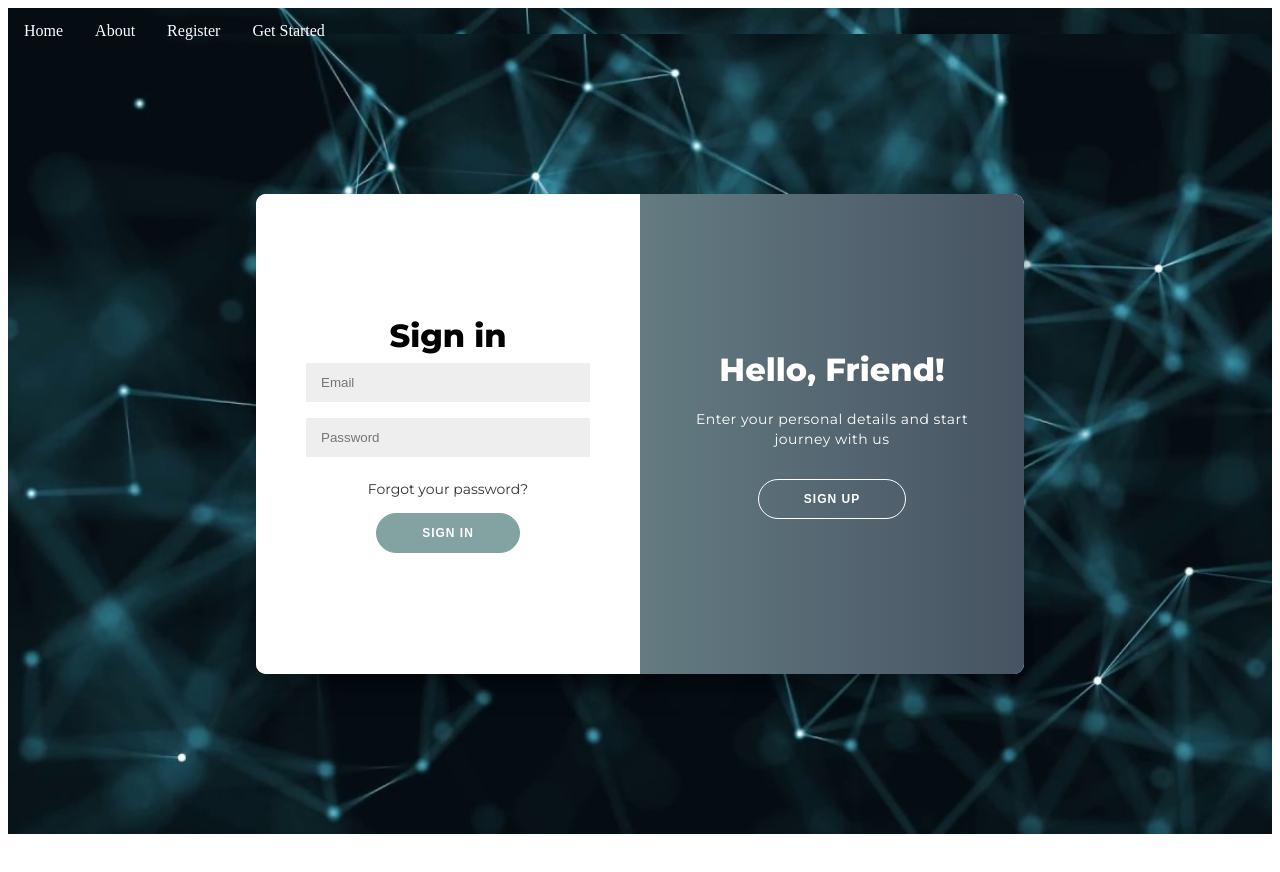
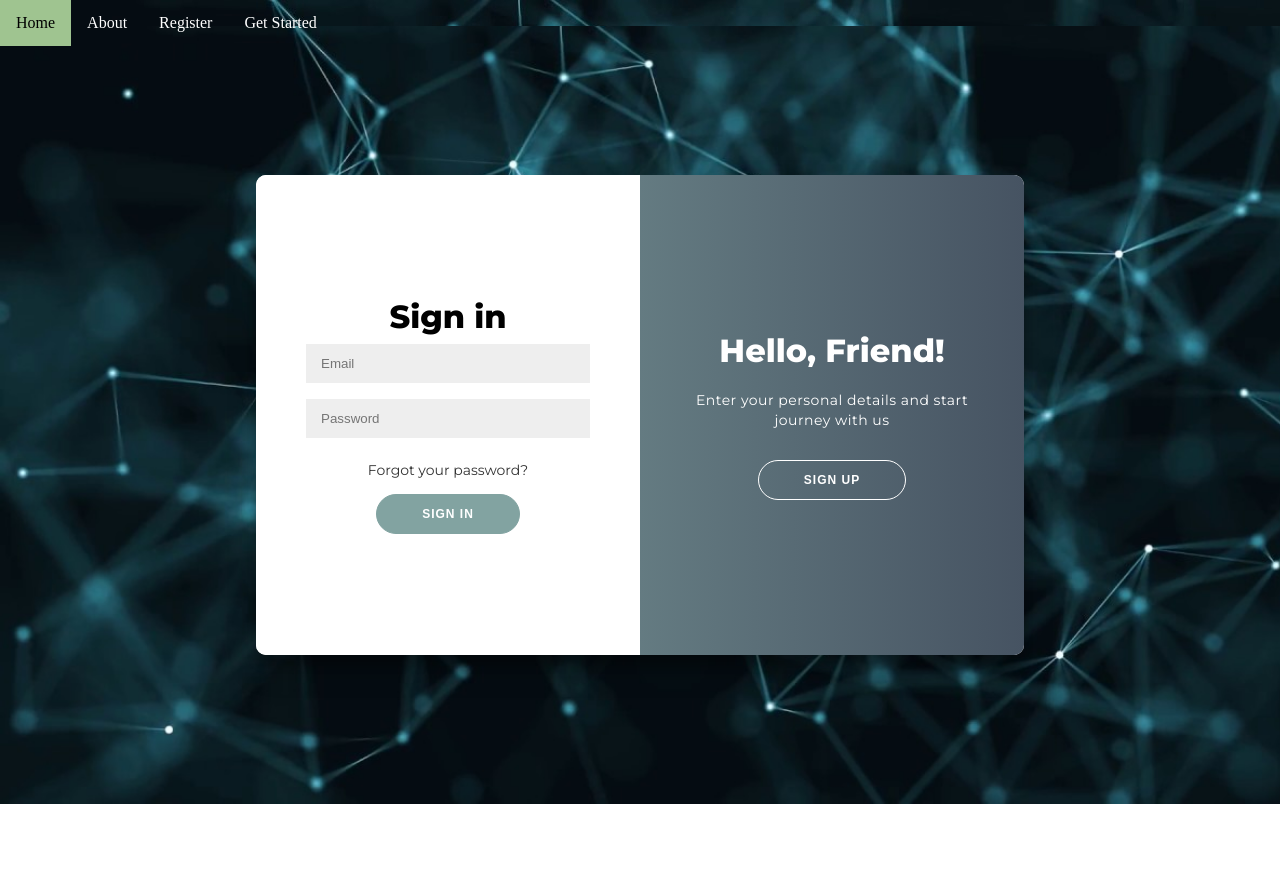
Before and after one commit to DoboVlad/RemoHouse, an Angular app in the folder front-end/: page /register in a window 1280 px wide. Shown: the top 872 px of the page. After the commit the page ends 804 px from the top, so only its background shows below. Built offline with nearby package versions, Linux system fonts and the light colour scheme.

Commit message:
Solved margin and padding problems and fixed the animation (also installed jquery in the project json)

```diff
--- a/front-end/package.json
+++ b/front-end/package.json
@@ -11,6 +11,7 @@
   },
   "private": true,
   "dependencies": {
+    "-": "0.0.1",
     "@angular/animations": "~9.1.6",
     "@angular/common": "~9.1.6",
     "@angular/compiler": "~9.1.6",
@@ -19,7 +20,9 @@
     "@angular/platform-browser": "~9.1.6",
     "@angular/platform-browser-dynamic": "~9.1.6",
     "@angular/router": "~9.1.6",
+    "jquery": "^3.5.1",
     "rxjs": "~6.5.4",
+    "save": "^2.4.0",
     "tslib": "^1.10.0",
     "zone.js": "~0.10.2"
   },
--- a/front-end/src/app/app.component.css
+++ b/front-end/src/app/app.component.css
@@ -1,4 +1,3 @@
-
 li a:visited, a:link {
   color: white;
 }
--- a/front-end/src/app/components/register/register.component.html
+++ b/front-end/src/app/components/register/register.component.html
@@ -1,17 +1,7 @@
 
   <head>
       <script type="text/javascript">
-        const signUpButton = document.getElementById('signUp');
-        const signInButton = document.getElementById('signIn');
-        const container = document.getElementById('container');
 
-        signUpButton.addEventListener('click', () => {
-          container.classList.add("right-panel-active");
-        });
-
-        signInButton.addEventListener('click', () => {
-          container.classList.remove("right-panel-active");
-        });
       </script>
   </head>
 
--- a/front-end/src/app/components/register/register.component.ts
+++ b/front-end/src/app/components/register/register.component.ts
@@ -1,5 +1,4 @@
 import { Component, OnInit } from '@angular/core';
-
 @Component({
   selector: 'app-register',
   templateUrl: './register.component.html',
@@ -10,6 +9,17 @@ export class RegisterComponent implements OnInit {
   constructor() { }
 
   ngOnInit(): void {
+    const signUpButton = document.getElementById('signUp');
+    const signInButton = document.getElementById('signIn');
+    const container = document.getElementById('container');
+
+    signUpButton.addEventListener('click', () => {
+      container.classList.add("right-panel-active");
+    });
+
+    signInButton.addEventListener('click', () => {
+      container.classList.remove("right-panel-active");
+    });
   }
 
 }
--- a/front-end/src/styles.css
+++ b/front-end/src/styles.css
@@ -1 +1,6 @@
 /* You can add global styles to this file, and also import other style files */
+html, body{
+  margin: 0;
+  padding: 0;
+  max-height: 97.25vh; /*asta o sa se modifice dupa ce facem navbarul*/
+}
```
Also changed, not shown: 1 other file (tests, documents, lock files or other folders).
